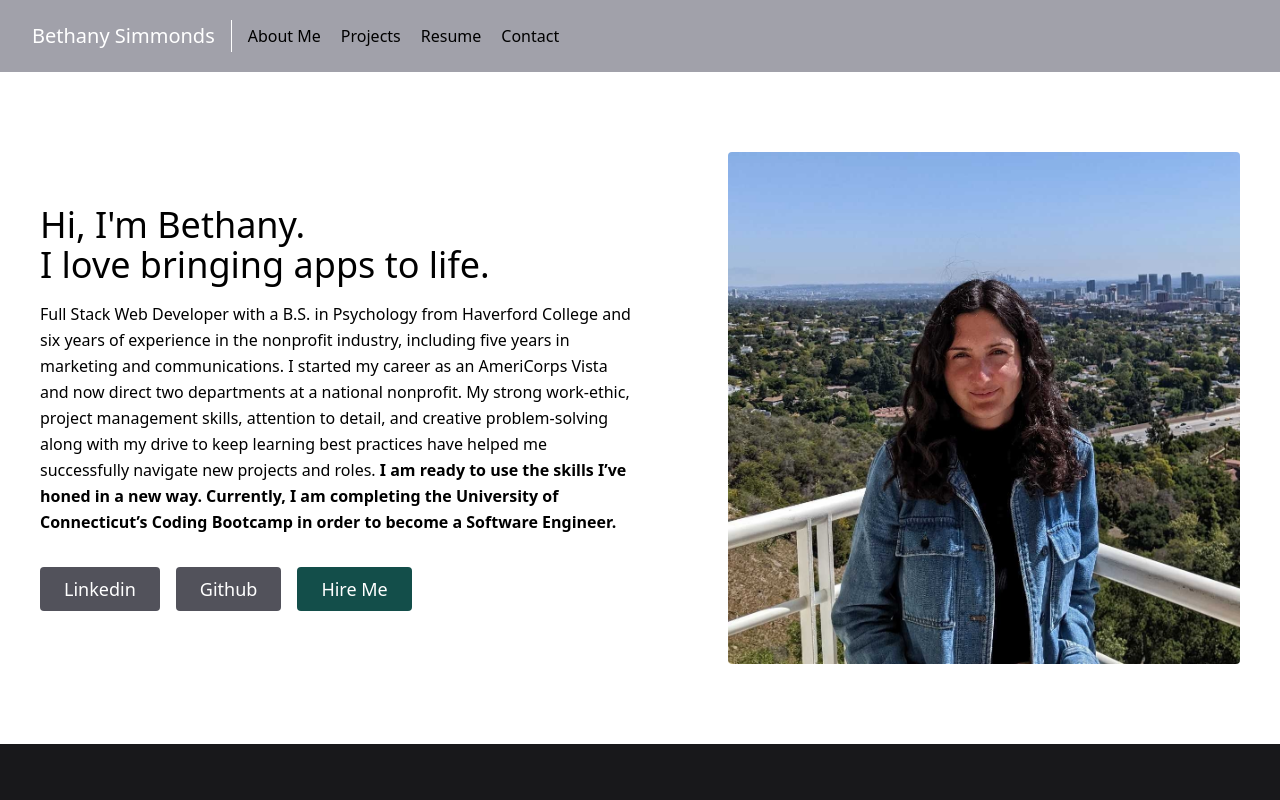
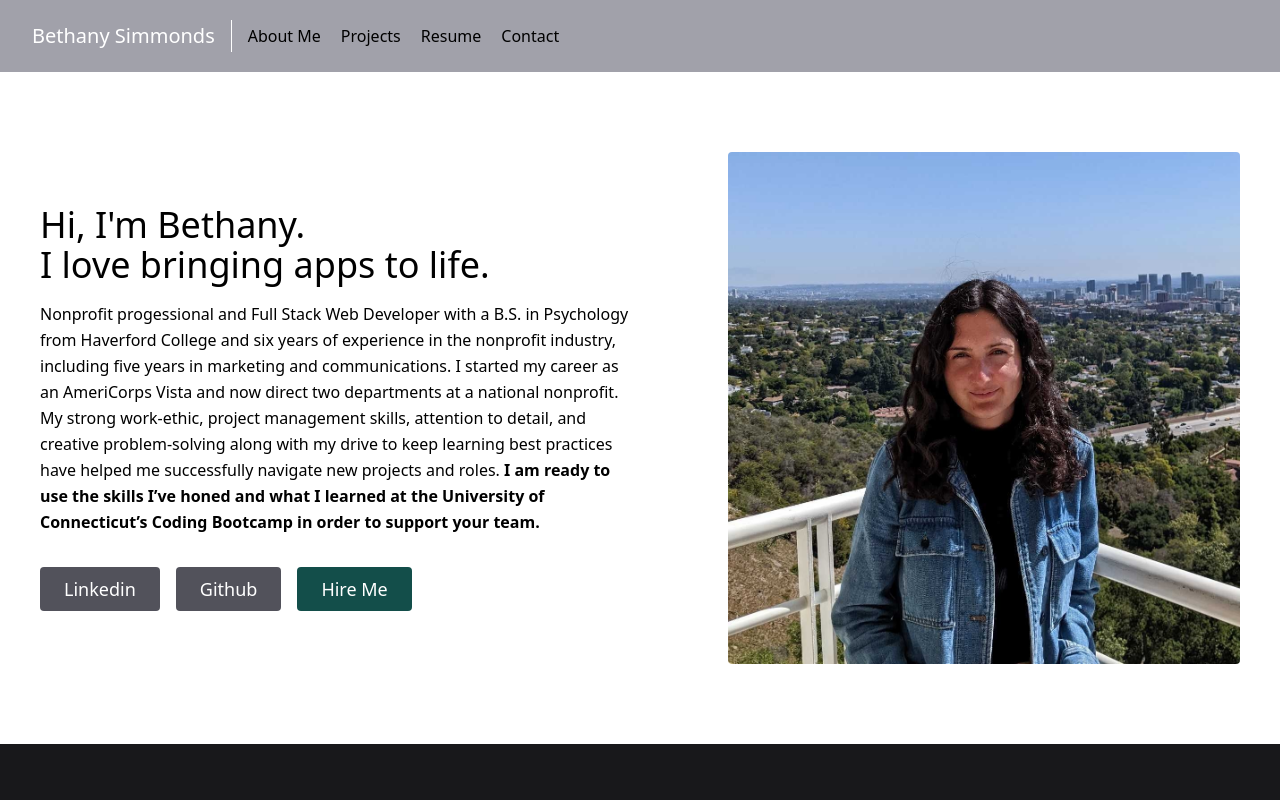
Before and after one commit to bsimmonds28/react-portfolio, a React (Create React App) app: page / in a window 1280 px wide. Shown: the top 800 px of the page. Built offline with nearby package versions, Linux system fonts and the light colour scheme.

Commit message:
Updated about and resume

```diff
--- a/src/components/About.js
+++ b/src/components/About.js
@@ -11,7 +11,7 @@ export default function About() {
                 I love bringing apps to life.
               </h1>
               <p className="mb-8 text-left leading-relaxed">
-              Full Stack Web Developer with a B.S. in Psychology from Haverford College and six years of experience in the nonprofit industry, including five years in marketing and communications. I started my career as an AmeriCorps Vista and now direct two departments at a national nonprofit. My strong work-ethic, project management skills, attention to detail, and creative problem-solving along with my drive to keep learning best practices have helped me successfully navigate new projects and roles. <b>I am ready to use the skills I’ve honed in a new way. Currently, I am completing the University of Connecticut’s Coding Bootcamp in order to become a Software Engineer.</b>
+              Nonprofit progessional and Full Stack Web Developer with a B.S. in Psychology from Haverford College and six years of experience in the nonprofit industry, including five years in marketing and communications. I started my career as an AmeriCorps Vista and now direct two departments at a national nonprofit. My strong work-ethic, project management skills, attention to detail, and creative problem-solving along with my drive to keep learning best practices have helped me successfully navigate new projects and roles. <b>I am ready to use the skills I’ve honed and what I learned at the University of Connecticut’s Coding Bootcamp in order to support your team.</b>
               </p>
               <div className="flex justify-center">
                 <a
```
Also changed, not shown: 1 other file (tests, documents, lock files or other folders).
